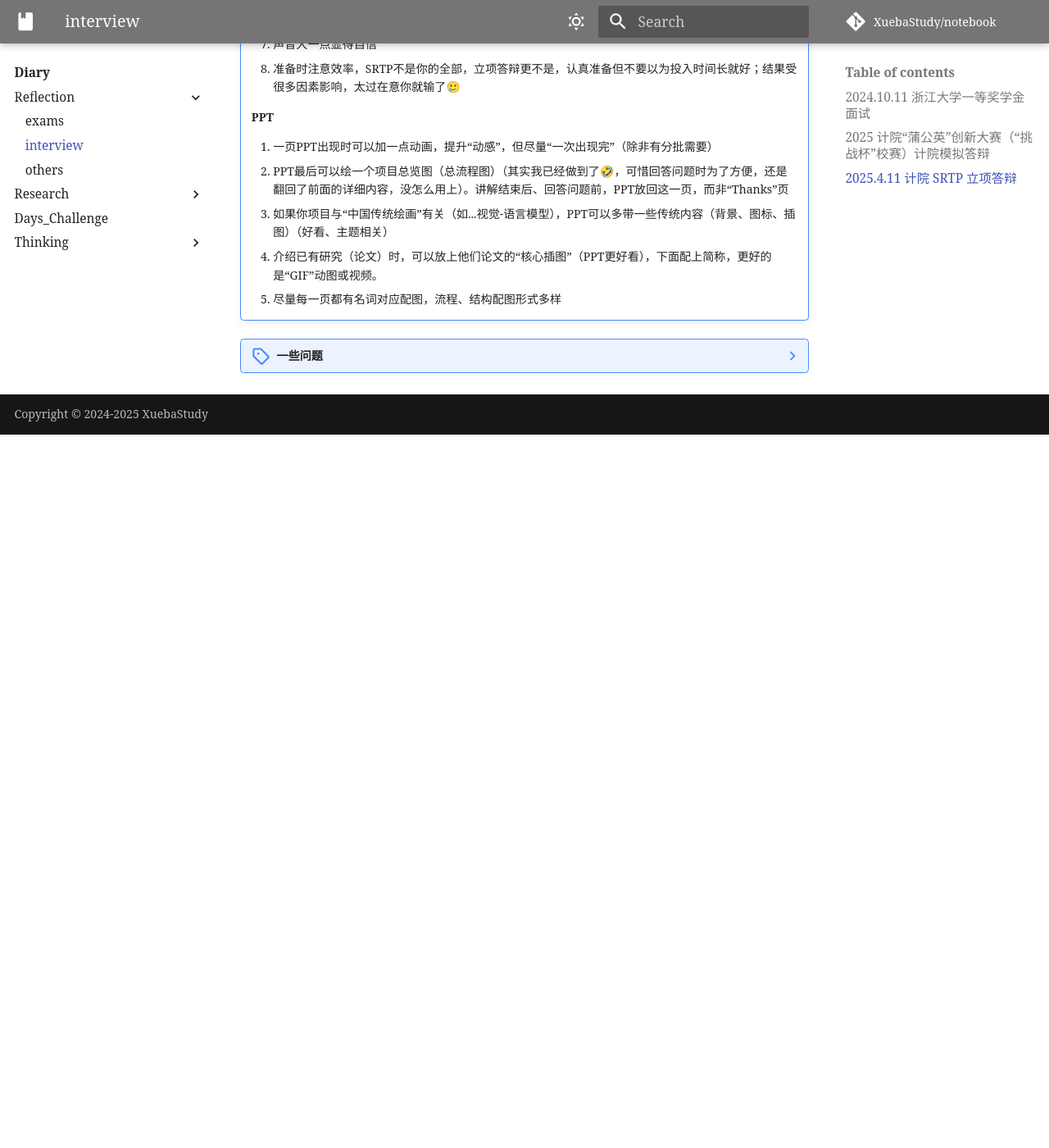
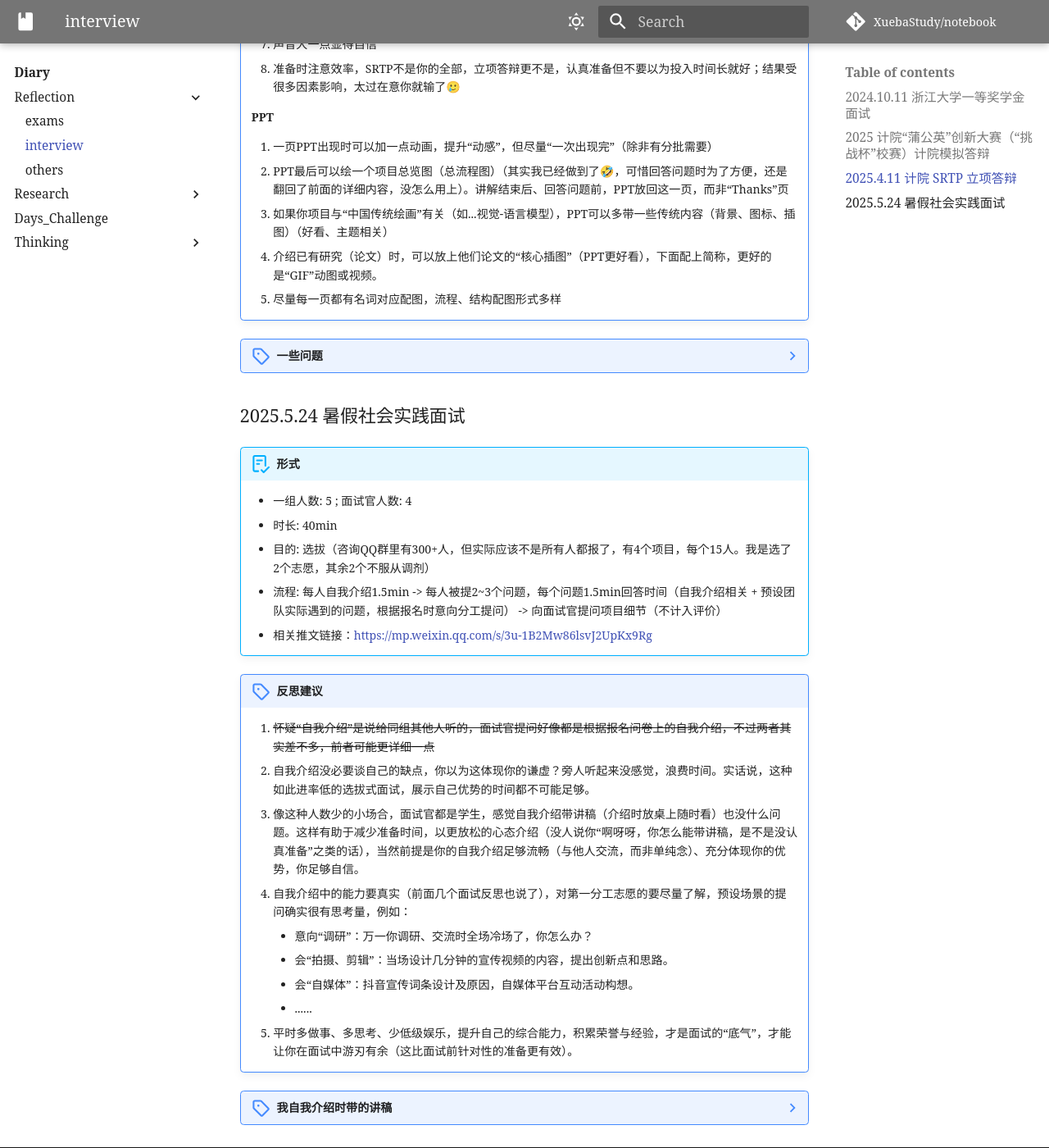
Before and after one commit to XuebaStudy/notebook, an MkDocs documentation site: the page built from docs/Diary/Reflection/interview.md, in a window 1280 px wide and 1400 px high, scrolled down 1921 px. Shown: the whole window at 82% size. Built offline with MkDocs 1.6.1 and Material for MkDocs 9.7.7, drawn with Linux system fonts in a browser that asks for light colours; some web fonts are replaced; comment, search, counter and statistics services are not loaded; a style sheet for code colours, icons or effects is not loaded; before the commit the page ends 2451 px from its top, so only the background shows below that; some of the changed text lies outside the part shown.

Commit message:
Date 2025.5.24

```diff
--- a/docs/Diary/Reflection/interview.md
+++ b/docs/Diary/Reflection/interview.md
@@ -1,6 +1,6 @@
 # Interview
 !!! abstract
-    这里记录一些参与过的面试、答辩的反思，留予自己与读者为戒。~~（但不是所有坑都出现过，有的是自己附加的思考）~~
+    这里记录一些参与过的面试、答辩的反思，留予自己与读者为戒。~~（但不是所有坑都自己踩过，有的是“见不贤而内自省”，有的是自己附加的思考）~~
 ### 2024.10.11 浙江大学一等奖学金面试
 !!! abstract "形式"
     - 一组人数: 6 ; 面试官人数: 3
@@ -72,3 +72,44 @@
     ---
     13. “可不可以再讲讲你们这个系统做出了后的作用”
     14. “你中间说到了...目标，但其实目前很多研究都表明这不太现实，存在...问题，你可以多看看相关文献，可能最后达不到这个目标？目标可以稍微降低一点”
+
+### 2025.5.24 暑假社会实践面试
+!!! abstract "形式"
+    - 一组人数: 5 ; 面试官人数: 4
+    - 时长: 40min
+    - 目的: 选拔（咨询QQ群里有300+人，但实际应该不是所有人都报了，有4个项目，每个15人。我是选了2个志愿，其余2个不服从调剂）
+    - 流程: 每人自我介绍1.5min -> 每人被提2~3个问题，每个问题1.5min回答时间（自我介绍相关 + 预设团队实际遇到的问题，根据报名时意向分工提问） -> 向面试官提问项目细节（不计入评价）
+    - 相关推文链接：https://mp.weixin.qq.com/s/3u-1B2Mw86lsvJ2UpKx9Rg
+!!! note "反思建议"
+    1. ~~怀疑“自我介绍”是说给同组其他人听的，面试官提问好像都是根据报名问卷上的自我介绍，不过两者其实差不多，前者可能更详细一点~~
+    2. 自我介绍没必要谈自己的缺点，你以为这体现你的谦虚？旁人听起来没感觉，浪费时间。实话说，这种如此进率低的选拔式面试，展示自己优势的时间都不可能足够。
+    3. 像这种人数少的小场合，面试官都是学生，感觉自我介绍带讲稿（介绍时放桌上随时看）也没什么问题。这样有助于减少准备时间，以更放松的心态介绍（没人说你“啊呀呀，你怎么能带讲稿，是不是没认真准备”之类的话），当然前提是你的自我介绍足够流畅（与他人交流，而非单纯念）、充分体现你的优势，你足够自信。
+    4. 自我介绍中的能力要真实（前面几个面试反思也说了），对第一分工志愿的要尽量了解，预设场景的提问确实很有思考量，例如：
+        - 意向“调研”：万一你调研、交流时全场冷场了，你怎么办？
+        - 会“拍摄、剪辑”：当场设计几分钟的宣传视频的内容，提出创新点和思路。
+        - 会“自媒体”：抖音宣传词条设计及原因，自媒体平台互动活动构想。
+        - ......
+    5. 平时多做事、多思考、少低级娱乐，提升自己的综合能力，积累荣誉与经验，才是面试的“底气”，才能让你在面试中游刃有余（这比面试前针对性的准备更有效）。
+
+??? note "我自我介绍时带的讲稿"
+    ......（基本信息与问候）
+
+    我的专业是计算机科学与技术，曾获浙江大学一等奖学金。
+
+    首先，我长期保持分钟级的生活记录习惯，详细追踪每日活动并进行总结，相关记录在我的博客上可以找到，这种习惯使我在信息整理和时间管理方面具备独特优势，
+    我有信心能够为团队提供详尽的行程记录和素材整理，为后续的总结和报告撰写奠定坚实基础。
+
+    此外，我具备丰富的项目经验和团队协作能力。我曾在10余个课程、项目中担任组长，，积累了宝贵的团队管理与合作经验。
+
+    我是...班的宣传委员，还曾参加浙江大学学生会宣传部，期间学习了一定设计和宣传技巧，参与制作了班团大赛、蒲公英赛等的海报。
+    同时我有前端项目构建方面的经验，我能够利用实践过程中积累的调研文案、多媒体资源、行程记录和同学们的感想体会等素材，
+    独立或与团队协作开发一个交互式展示网页。
+    这将为我们的实践成果提供一个极具吸引力的展示平台，成为结项答辩中的亮点，生动呈现我们的实践历程和收获。
+
+    在专业技能方面，我拥有扎实的计算机科学基础，尤其在人工智能领域有所涉猎。
+    我的SRTP项目方向正是人工智能，这与深圳作为中国信息技术产业前沿阵地、人工智能创新高地的定位高度契合。
+    我坚信，此次实践将为我提供与行业顶尖企业和科研人员交流的宝贵机会，对我的学术研究和职业发展具有不可估量的价值。
+
+    我深知此次实践活动的重要性和难得机遇。
+    如果我有幸入选，我将以饱满的热情和严谨的态度投入到每一项任务中，充分发挥我的优势和团队协作精神，为团队贡献自己的力量。
+    感谢聆听我的自我介绍，期待有机会加入此次社会实践项目，与各位一同探索、学习和成长。
```
Also changed, not shown: 1 other file.
